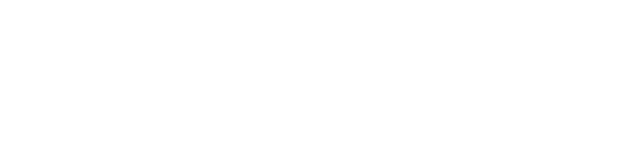
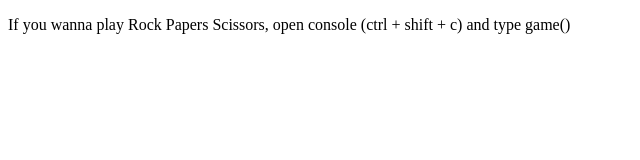
Before and after one commit to dZyad/rock-paper-scissors, a plain HTML site: page index.html in a window 1280 px wide. Shown: the whole page, without its empty margins (0-640 px from the left). Drawn offline with Linux system fonts and the light colour scheme.

Commit message:
Add instructions in the main page

```diff
--- a/index.html
+++ b/index.html
@@ -5,5 +5,8 @@
     <meta charset="utf-8">
     <script src="game.js"></script>
 </head>
+<body>
+    <p>If you wanna play Rock Papers Scissors, open console (ctrl + shift + c) and type game()</p>
+</body>
 
 </html>
```
